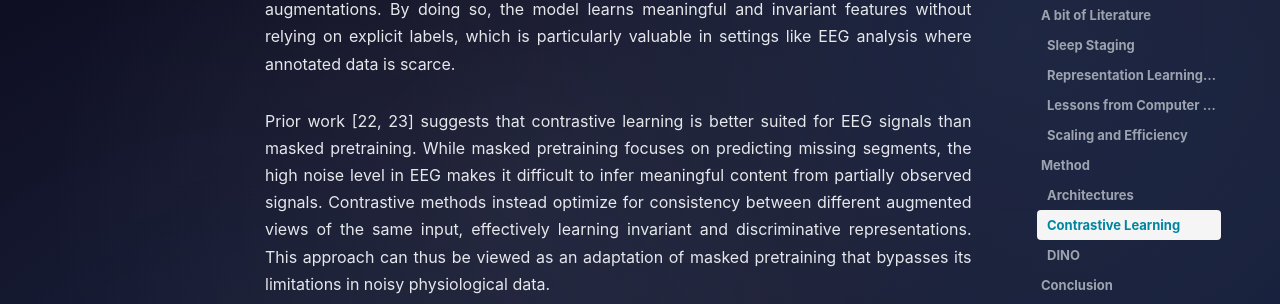
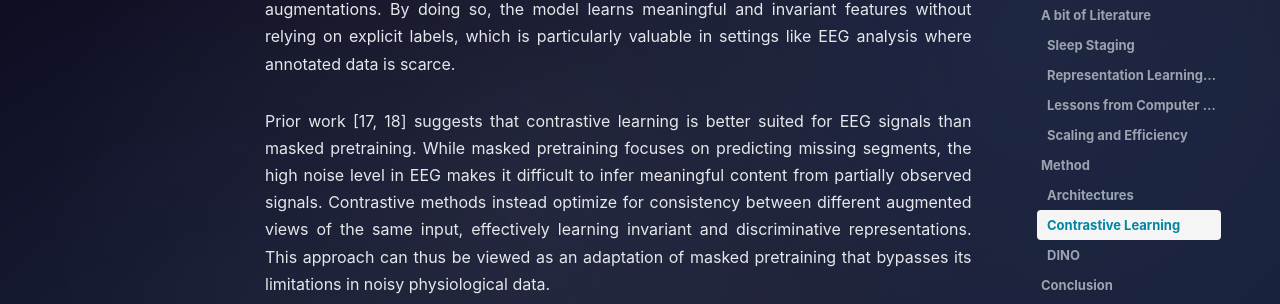
Before and after one commit to clementw168/clementw168.github.io, a Jekyll site: the page built from _posts/cs-mva/2024-10-15-beacon-biosignals-eeg-foundation-model.md, in a window 1280 px wide and 900 px high, scrolled down 5274 px. Shown: the part 149-453 px from the top of the window. Built offline with Jekyll 4.4.1, drawn with Linux system fonts in a browser that asks for light colours; nearby versions of some CDN libraries; formulas are drawn with MathJax 3; comment, search, counter and statistics services are not loaded; some of the changed text lies outside the part shown.

Commit message:
fix references

```diff
--- a/_posts/cs-mva/2024-10-15-beacon-biosignals-eeg-foundation-model.md
+++ b/_posts/cs-mva/2024-10-15-beacon-biosignals-eeg-foundation-model.md
@@ -108,7 +108,7 @@ A learnable **[CLS] token** is prepended to the sequence, and the data is passed
 
 Contrastive learning is a self-supervised framework that aims to learn representations by distinguishing between similar and dissimilar pairs of data. The central idea is to bring positive pairs closer in the embedding space while pushing negative pairs farther apart. Positive pairs are generated from a single time series chunk on which we apply two different augmentations. By doing so, the model learns meaningful and invariant features without relying on explicit labels, which is particularly valuable in settings like EEG analysis where annotated data is scarce.
 
-Prior work [22, 23] suggests that contrastive learning is better suited for EEG signals than masked pretraining. While masked pretraining focuses on predicting missing segments, the high noise level in EEG makes it difficult to infer meaningful content from partially observed signals. Contrastive methods instead optimize for consistency between different augmented views of the same input, effectively learning invariant and discriminative representations. This approach can thus be viewed as an adaptation of masked pretraining that bypasses its limitations in noisy physiological data.
+Prior work [17, 18] suggests that contrastive learning is better suited for EEG signals than masked pretraining. While masked pretraining focuses on predicting missing segments, the high noise level in EEG makes it difficult to infer meaningful content from partially observed signals. Contrastive methods instead optimize for consistency between different augmented views of the same input, effectively learning invariant and discriminative representations. This approach can thus be viewed as an adaptation of masked pretraining that bypasses its limitations in noisy physiological data.
 
 
 The contrastive framework defines a family of transformations $\mathcal{T}$ that produce distinct but semantically consistent views of an input $x$.
```
Also changed, not shown: other parts of _posts/cs-mva/2024-10-15-beacon-biosignals-eeg-foundation-model.md (+1 -1 lines).
